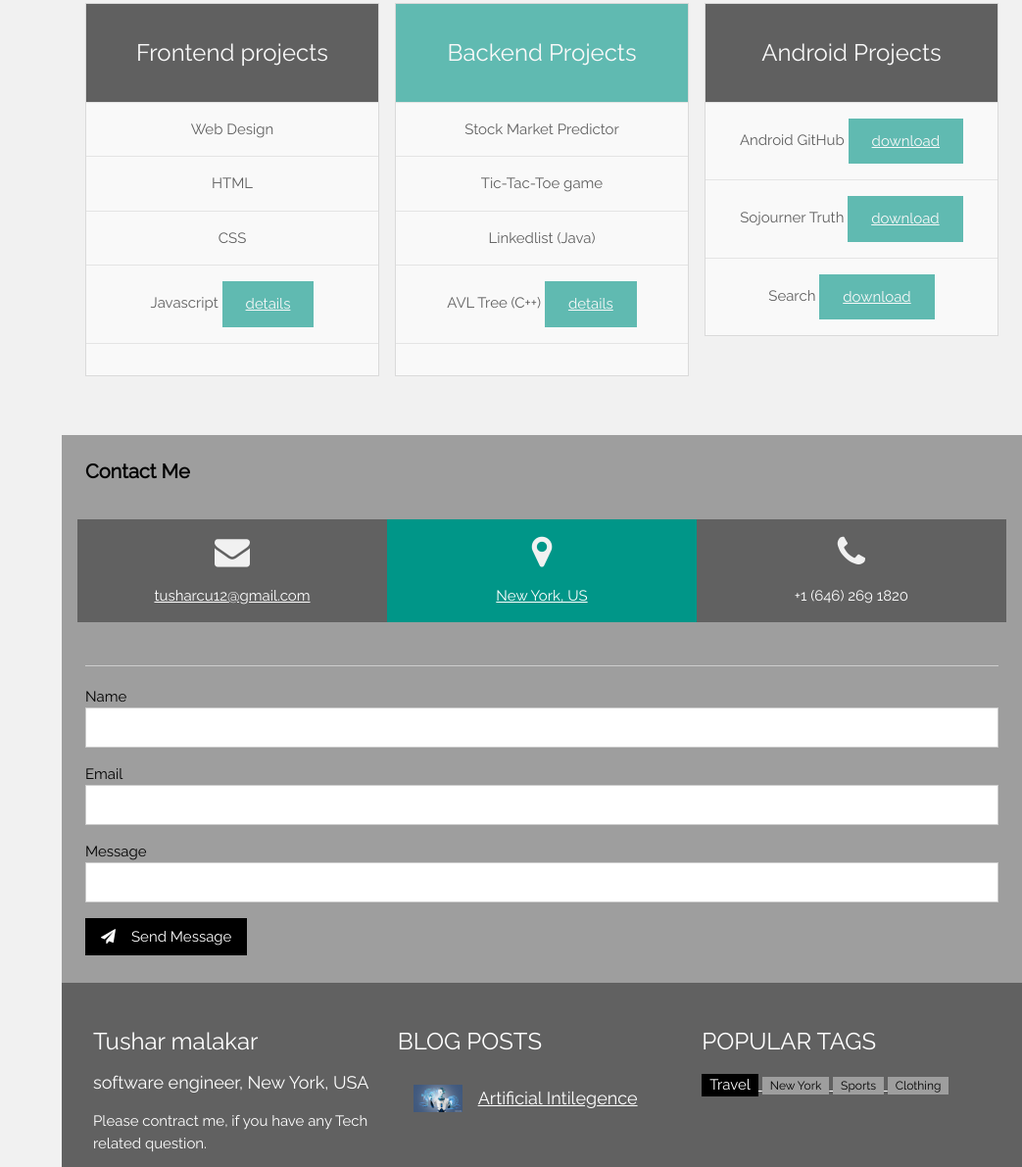
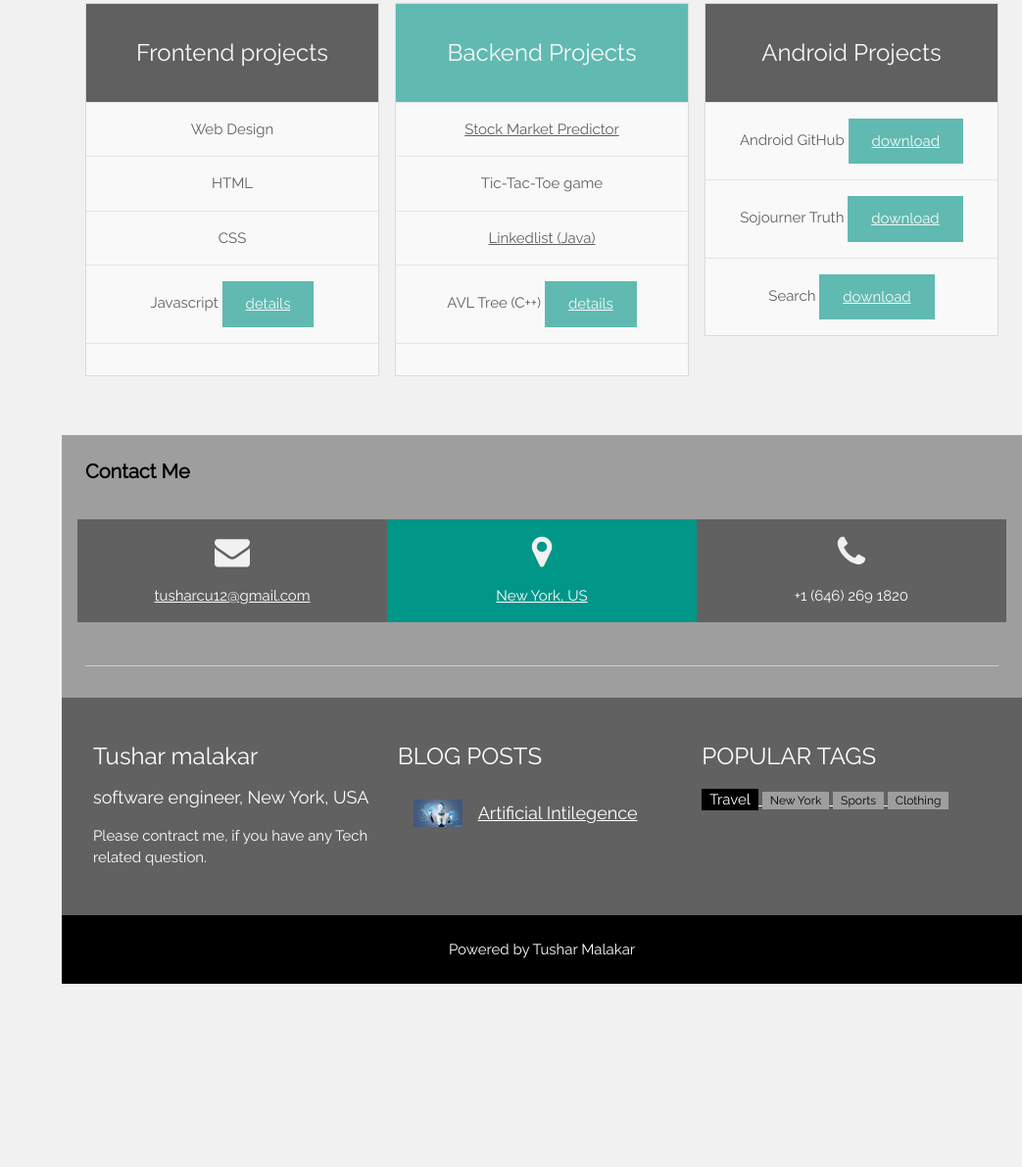
Before and after one commit to TusharMalakar/Portfolio, a plain HTML site: page index.html in a window 1280 px wide. Shown: the part 2257-3448 px from the top of the page at 98% size, without its empty margins (237-1280 px from the left). After the commit the page ends 3261 px from the top, so only its background shows below. Drawn offline with nearby package versions, Linux system fonts and the light colour scheme.

Commit message:
Add files via upload

```diff
--- a/index.html
+++ b/index.html
@@ -257,13 +257,18 @@ body,h1,h2,h3,h4,h5,h6 {font-family: "Raleway", sans-serif}
               <ul class="w3-ul w3-border w3-white w3-center w3-opacity w3-hover-opacity-off">
                   <li class="w3-teal w3-xlarge w3-padding-32">Backend Projects</li>
                   <li class="w3-padding-16">
-                      Stock Market Predictor
+                      <a href="https://github.com/TusharMalakar/Stock-Market-Predictor/tree/TusharMalakar-patch-1">
+                          Stock Market Predictor
+                      </a>
                   </li>
                   <li class="w3-padding-16">
                       Tic-Tac-Toe game
                   </li>
                   <li class="w3-padding-16">
-                      Linkedlist (Java)
+                      <a href="https://github.com/TusharMalakar/LinkedList">
+                          Linkedlist (Java)
+                      </a>
+
                   </li>
                   <li class="w3-padding-16">
                       AVL Tree (C++)
@@ -329,21 +334,6 @@ body,h1,h2,h3,h4,h5,h6 {font-family: "Raleway", sans-serif}
       </div>
     </div>
     <hr class="w3-opacity">
-    <form action="/action_page.php" target="_blank">
-      <div class="w3-section">
-        <label>Name</label>
-        <input class="w3-input w3-border" type="text" name="Name" required>
-      </div>
-      <div class="w3-section">
-        <label>Email</label>
-        <input class="w3-input w3-border" type="text" name="Email" required>
-      </div>
-      <div class="w3-section">
-        <label>Message</label>
-        <input class="w3-input w3-border" type="text" name="Message" required>
-      </div>
-      <button type="submit" class="w3-button w3-black w3-margin-bottom"><i class="fa fa-paper-plane w3-margin-right"></i>Send Message</button>
-    </form>
   </div>
 
   <!-- Footer -->
```
